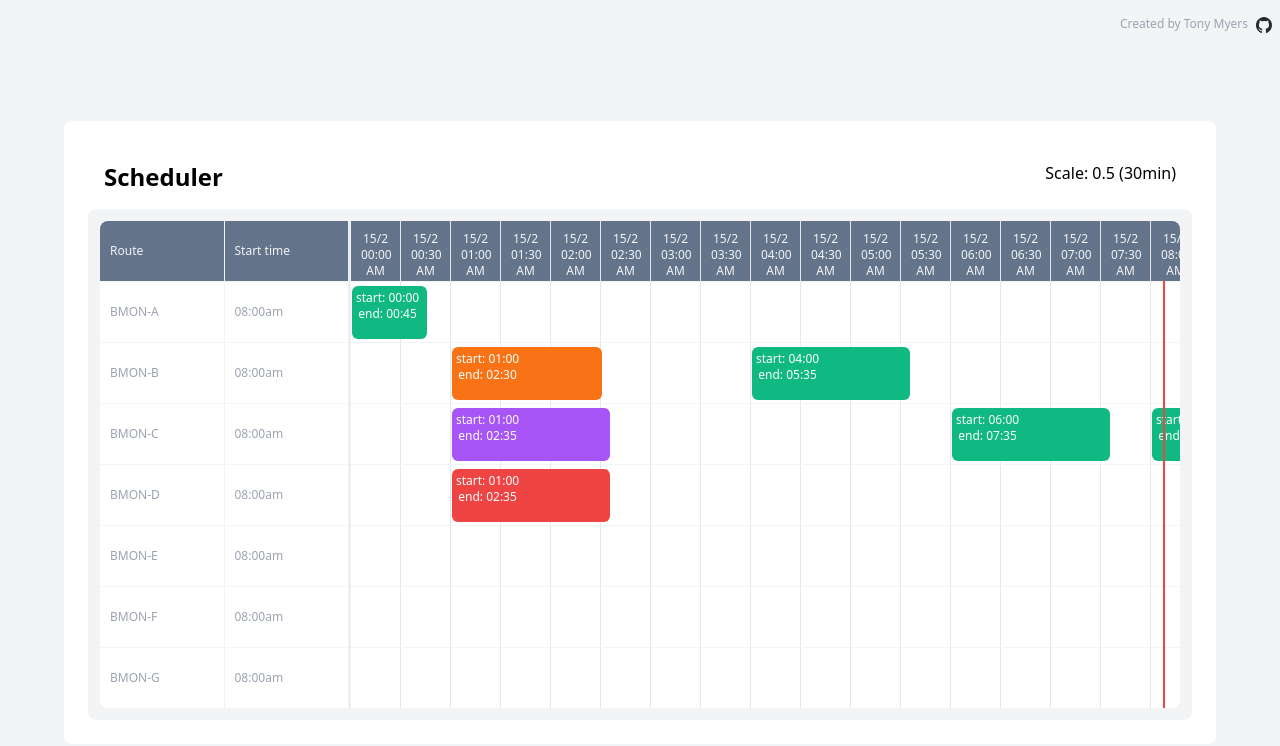
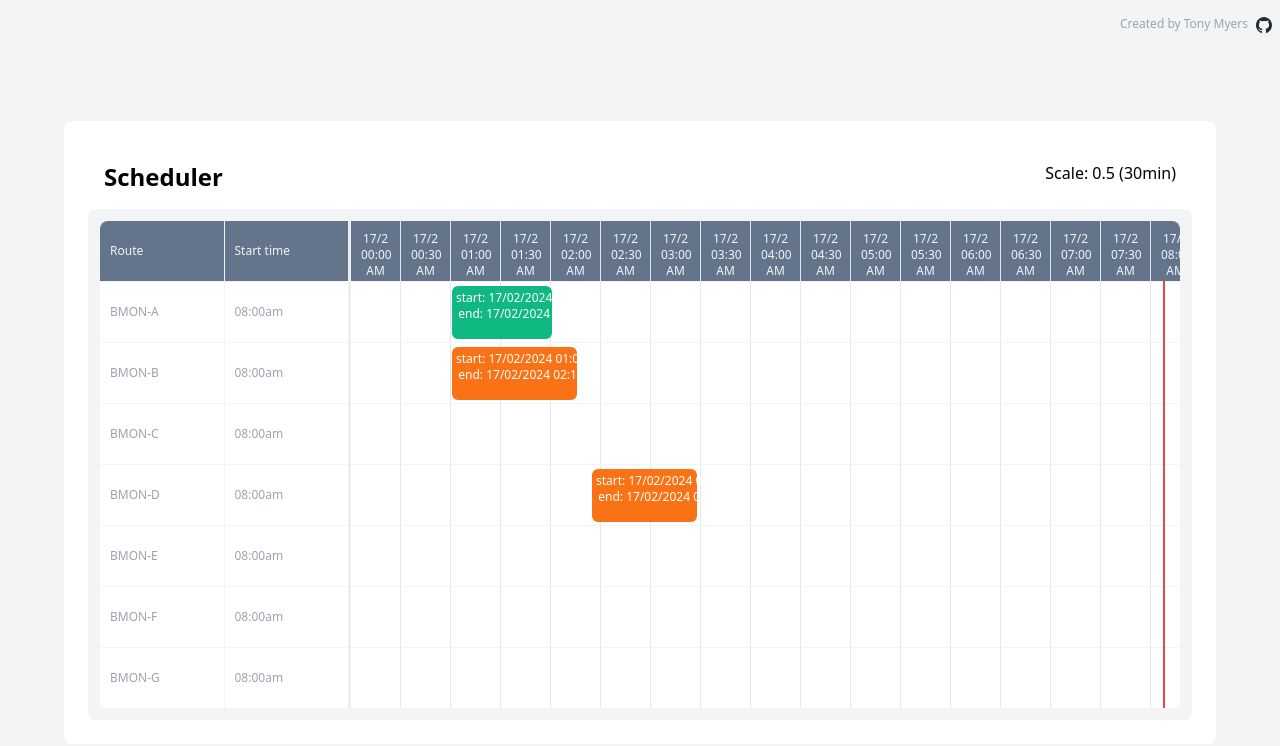
Before and after one commit to tony-nz/vue3-scheduler, a Vue app: page / in a window 1280 px wide. Shown: the top 746 px of the page. Built offline with nearby package versions, Linux system fonts and the light colour scheme.

Commit message:
Timeline improvements, feat start and end date

```diff
--- a/src/App.vue
+++ b/src/App.vue
@@ -37,6 +37,14 @@ export default defineComponent({
     const start = new Date();
     const end = new Date();
 
+    start.setDate(17);
+    start.setMonth(2);
+    start.setFullYear(2024);
+
+    end.setDate(17);
+    end.setMonth(2);
+    end.setFullYear(2024);
+
     /**
      * Add one day to the end date
      */
@@ -50,99 +58,36 @@ export default defineComponent({
         row: 0,
         background: "bg-emerald-500",
         text: "text-white",
-        start: "00:00",
-        end: "00:45",
+        start: "17/02/2024 01:00",
+        end: "17/02/2024 02:00",
       },
       {
         row: 1,
         background: "bg-orange-500",
         text: "text-white",
-        start: "01:00",
-        end: "02:30",
-      },
-      {
-        row: 2,
-        background: "bg-purple-500",
-        text: "text-white",
-        start: "01:00",
-        end: "02:35",
+        start: "17/02/2024 01:00",
+        end: "17/02/2024 02:15",
       },
       {
         row: 3,
-        background: "bg-red-500",
+        background: "bg-orange-500",
         text: "text-white",
-        start: "01:00",
-        end: "02:35",
-      },
-      {
-        row: 1,
-        background: "bg-emerald-500",
-        text: "text-white",
-        start: "04:00",
-        end: "05:35",
-      },
-      {
-        row: 2,
-        background: "bg-emerald-500",
-        text: "text-white",
-        start: "06:00",
-        end: "07:35",
-      },
-      {
-        row: 2,
-        background: "bg-emerald-500",
-        text: "text-white",
-        start: "08:00",
-        end: "09:35",
-      },
-      {
-        row: 3,
-        background: "bg-emerald-500",
-        text: "text-white",
-        start: "10:00",
-        end: "11:35",
-      },
-      {
-        row: 3,
-        background: "bg-emerald-500",
-        text: "text-white",
-        start: "12:00",
-        end: "13:35",
+        start: "17/02/2024 02:24",
+        end: "17/02/2024 03:27",
       },
       {
         row: 4,
-        background: "bg-emerald-500",
+        background: "bg-orange-500",
         text: "text-white",
-        start: "14:00",
-        end: "15:35",
-      },
-      {
-        row: 4,
-        background: "bg-emerald-500",
-        text: "text-white",
-        start: "16:00",
-        end: "17:35",
+        start: "18/02/2024 02:24",
+        end: "18/02/2024 03:27",
       },
       {
         row: 5,
-        background: "bg-emerald-500",
+        background: "bg-orange-500",
         text: "text-white",
-        start: "18:00",
-        end: "19:35",
-      },
-      {
-        row: 5,
-        background: "bg-emerald-500",
-        text: "text-white",
-        start: "20:00",
-        end: "21:35",
-      },
-      {
-        row: 6,
-        background: "bg-emerald-500",
-        text: "text-white",
-        start: "22:00",
-        end: "23:35",
+        start: "18/02/2024 02:24",
+        end: "19/02/2024 03:27",
       },
     ]);
 
@@ -170,8 +115,8 @@ export default defineComponent({
       cellWidth: 50,
       rowHeight: 60,
       scale: 0.5,
-      start: new Date(start.setHours(0, 0, 0)),
-      end: new Date(end.setHours(23, 59, 59)),
+      start: "17/02/2024 00:00",
+      end: "19/02/2024 23:59",
     });
 
     return {
--- a/src/components/VueScheduler.vue
+++ b/src/components/VueScheduler.vue
@@ -205,16 +205,33 @@ export default defineComponent({
       }
       return "pm";
     };
+    /**
+     * Parse date string to Date object
+     * @param dateStr
+     * @returns {Date} Date object
+     * @example
+     * parseDate("17/02/2024 01:00")
+     */
+    const parseDate = (dateStr: string) => {
+      // eslint-disable-next-line no-useless-escape
+      const [day, month, year, hour, minutes] = dateStr.split(/[\/\s:]+/);
+      return new Date(`${year}-${month}-${day}T${hour}:${minutes}`);
+    };
 
     /**
      * Generate the timeline based on the scale
      * @param scale
      * @returns {Array} Array of strings representing the time slots
      */
-    function generateTimeline(scale: number, startTime: Date, endTime: Date) {
+    function generateTimeline(
+      scale: number,
+      startTimeStr: string,
+      endTimeStr: string
+    ) {
+      const startTime = parseDate(startTimeStr);
+      const endTime = parseDate(endTimeStr);
       const startDateTime = new Date(startTime);
       const endDateTime = new Date(endTime);
-
       const timeSlots = [];
 
       // Iterate through days
@@ -275,10 +292,21 @@ export default defineComponent({
     const eventProperties = computed(() => {
       return props.data.map((event) => {
         const { start, end, row } = event as TimelineItem;
-        const [startHour, startMinutes] = start.split(":");
-        const [endHour, endMinutes] = end.split(":");
+        const optStartDate = new Date(parseDate(props.options.start));
+
+        // Extract date and time parts
+        const [startDate, startTime] = start.split(" ");
+        const endTime = end.split(" ")[1];
+
+        const [startDay, startMonth, startYear] = startDate.split("/");
+        // const [endDay, endMonth, endYear] = endDate.split("/");
+
+        const [startHour, startMinutes] = startTime.split(":");
+        const [endHour, endMinutes] = endTime.split(":");
+
+        // Convert date and time parts to numbers
         const startInMinutes =
-          (parseInt(startHour) === parseInt("00")
+          (parseInt(startHour) === 0
             ? parseInt(startHour)
             : parseInt(startHour) - 0) *
             60 +
@@ -286,19 +314,29 @@ export default defineComponent({
         const endInMinutes = parseInt(endHour) * 60 + parseInt(endMinutes);
 
         // Calculate the width based on the scale
-        const eventWidth =
+        let eventWidth =
           ((endInMinutes - startInMinutes) / (scale.value * 60)) *
           cellWidth.value;
         const top = row * rowHeight.value + (row + 1) * 1;
-        const left =
-          (parseInt(startHour) * 60 + parseInt(startMinutes)) *
-            (cellWidth.value / (scale.value * 60)) +
-          1;
+        // Calculate left position based on date and time
+        const startDateObject = new Date(
+          `${startYear}-${startMonth}-${startDay}T${startTime}`
+        );
+        const startInMinutesOfDay =
+          startDateObject.getHours() * 60 + startDateObject.getMinutes();
+        let left =
+          (startInMinutesOfDay / (scale.value * 60)) * cellWidth.value + 1;
+
+        // check to see how many days are between the start date and the options start date
+        if (parseInt(startDay) > optStartDate.getDate()) {
+          // add the number of days between the start date and the options start date
+          left += (24 / scale.value) * cellWidth.value;
+          eventWidth += (24 / scale.value) * cellWidth.value;
+        }
 
         return { top, left, width: eventWidth };
       });
     });
-
     /**
      * Scroll to zoom in and out
      * @param e
--- a/src/types/VueScheduler.ts
+++ b/src/types/VueScheduler.ts
@@ -10,8 +10,8 @@ interface TimelineOptions {
   cellWidth: number;
   rowHeight: number;
   scale: number;
-  start: Date;
-  end: Date;
+  start: string;
+  end: string;
 }
 
 export type { TimelineItem, TimelineOptions };
```
